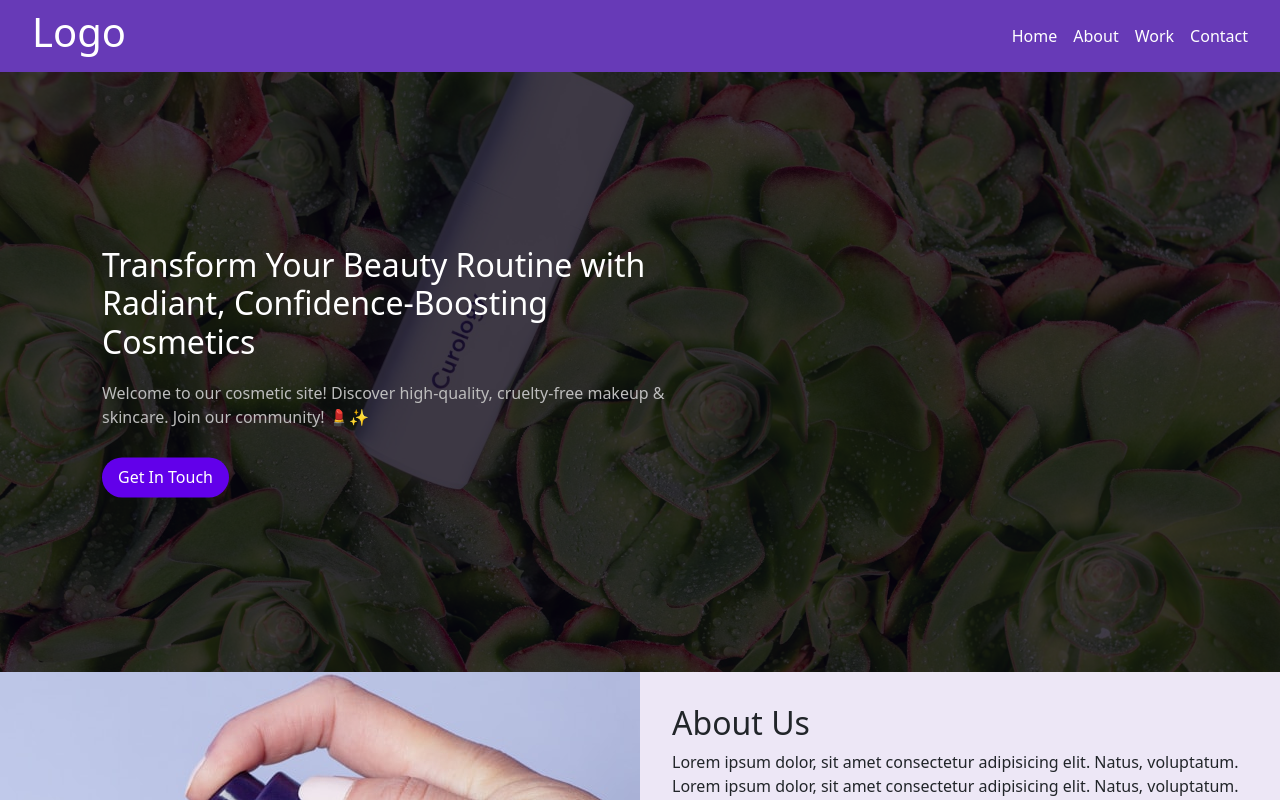
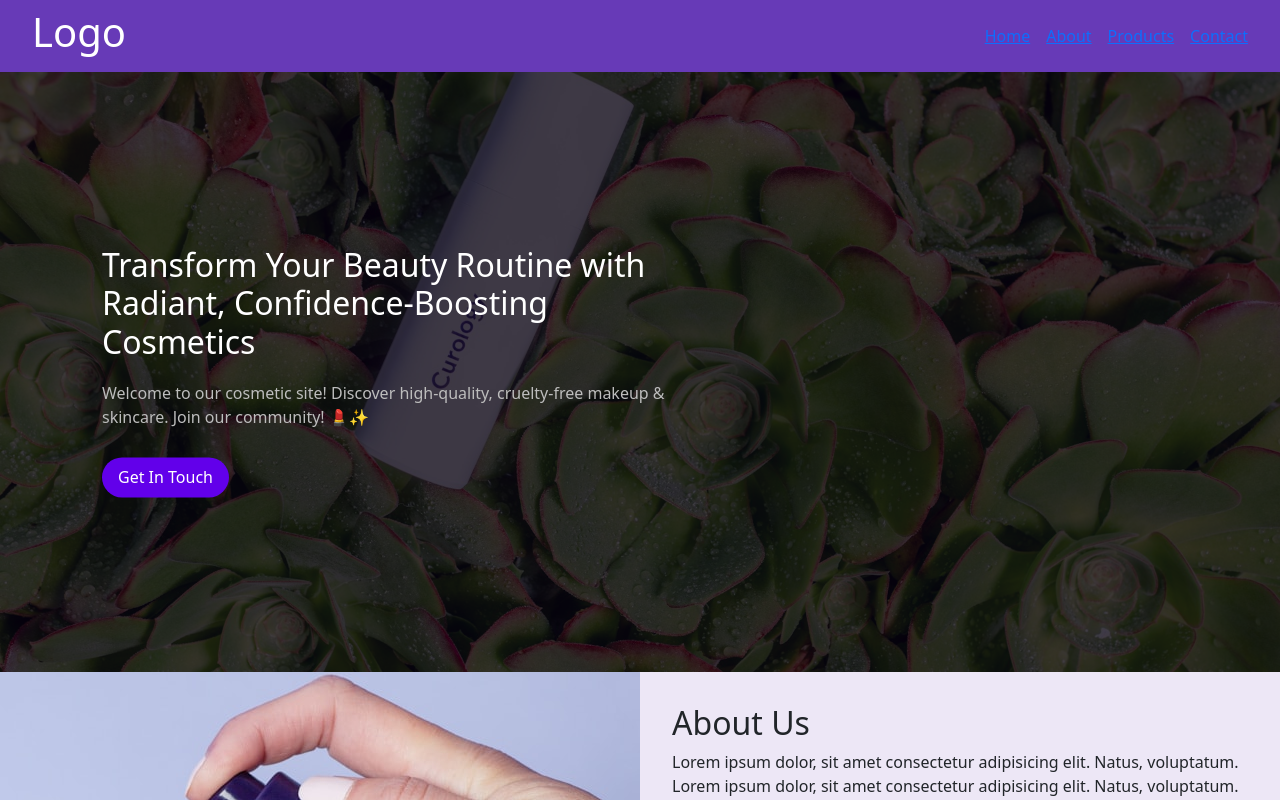
Before and after one commit to manikant-codes/react-course-files-final, a React (Create React App) app: page / in a window 1280 px wide. Shown: the top 800 px of the page. Built offline with nearby package versions, Linux system fonts and the light colour scheme.

Commit message:
react router

```diff
--- a/package.json
+++ b/package.json
@@ -9,6 +9,7 @@
     "react": "^18.2.0",
     "react-countup": "^6.5.0",
     "react-dom": "^18.2.0",
+    "react-router-dom": "^6.22.1",
     "react-scripts": "5.0.1",
     "web-vitals": "^2.1.4"
   },
--- a/src/App.js
+++ b/src/App.js
@@ -1,12 +1,26 @@
 import React from "react";
 import Home from "./pages/Home";
 import "./styles/app.css";
+import About from "./pages/About";
+import { BrowserRouter, Route, Routes } from "react-router-dom";
+import Contact from "./pages/Contact";
+import NotFound from "./pages/NotFound";
+import Products from "./pages/Products";
+import Layout from "./layouts/Layout";
 
 function App() {
   return (
-    <>
-      <Home />
-    </>
+    <BrowserRouter>
+      <Routes>
+        <Route path="/" element={<Layout />}>
+          <Route index element={<Home />} />
+          <Route path="/about" element={<About />} />
+          <Route path="/contact" element={<Contact />} />
+          <Route path="/products" element={<Products />} />
+          <Route path="*" element={<NotFound />} />
+        </Route>
+      </Routes>
+    </BrowserRouter>
   );
 }
 
--- /dev/null
+++ b/src/layouts/Layout.jsx
@@ -0,0 +1,18 @@
+import React from "react";
+import { Outlet } from "react-router";
+import Footer from "./Footer";
+import Navbar from "./Navbar";
+
+function Layout(props) {
+  return (
+    <div>
+      <Navbar />
+      <Outlet />
+      {/* <QuickLinks /> */}
+      {/* {props.children} */}
+      <Footer />
+    </div>
+  );
+}
+
+export default Layout;
--- a/src/layouts/Navbar.jsx
+++ b/src/layouts/Navbar.jsx
@@ -1,21 +1,32 @@
 import React from "react";
+import { Link } from "react-router-dom";
 import styles from "../styles/layouts/navbar.module.css";
 // import "../styles/layouts/navbar.module.css";
 
 function Navbar() {
   console.log("styles", styles);
   return (
+    <>
       <nav className={styles.container}>
         <div>
           <h1>Logo</h1>
         </div>
         <ul className={styles.innerContainer}>
-        <li>Home</li>
-        <li>About</li>
-        <li>Work</li>
-        <li>Contact</li>
+          <li>
+            <Link to="/">Home</Link>
+          </li>
+          <li>
+            <Link to="/about">About</Link>
+          </li>
+          <li>
+            <Link to="/products">Products</Link>
+          </li>
+          <li>
+            <Link to="/contact">Contact</Link>
+          </li>
         </ul>
       </nav>
+    </>
   );
 }
 
--- /dev/null
+++ b/src/pages/About.jsx
@@ -0,0 +1,11 @@
+import React from "react";
+
+function About() {
+  return (
+    <>
+      <h1>About</h1>
+    </>
+  );
+}
+
+export default About;
--- /dev/null
+++ b/src/pages/Contact.jsx
@@ -0,0 +1,7 @@
+import React from "react";
+
+function Contact() {
+  return <h1>Contact</h1>;
+}
+
+export default Contact;
--- a/src/pages/Home.jsx
+++ b/src/pages/Home.jsx
@@ -5,14 +5,12 @@ import FiguresRow from "../components/home/figuresRow/FiguresRow";
 import InfoRow from "../components/home/infoRow/InfoRow";
 import PricingRow from "../components/home/pricingRow/PricingRow";
 import ProgressRow from "../components/home/progressRow/ProgressRow";
-import Footer from "../layouts/Footer";
-import Navbar from "../layouts/Navbar";
+import Layout from "../layouts/Layout";
 import "../styles/home/home.css";
 
 function Home() {
   return (
     <>
-      <Navbar />
       <Hero />
       <InfoRow
         src="/images/04.jpg"
@@ -29,7 +27,6 @@ function Home() {
       <FiguresRow />
       <ProductsRow />
       <PricingRow />
-      <Footer />
     </>
   );
 }
--- /dev/null
+++ b/src/pages/NotFound.jsx
@@ -0,0 +1,7 @@
+import React from "react";
+
+function NotFound() {
+  return <h1>NotFound</h1>;
+}
+
+export default NotFound;
--- /dev/null
+++ b/src/pages/Products.jsx
@@ -0,0 +1,56 @@
+import React from "react";
+import Card from "../components/home/Card";
+import Title from "../components/common/Title";
+
+function Products() {
+  const data = [
+    {
+      src: "/images/01.jpg",
+      title: "Product 1",
+      desc: "Lorem ipsum dolor sit amet consectetur adipisicing elit. Laudantium, expedita.",
+    },
+    {
+      src: "/images/02.jpg",
+      title: "Product 2",
+      desc: "Lorem ipsum dolor sit amet consectetur adipisicing elit. Laudantium, expedita.",
+    },
+    {
+      src: "/images/03.jpg",
+      title: "Product 3",
+      desc: "Lorem ipsum dolor sit amet consectetur adipisicing elit. Laudantium, expedita.",
+    },
+    {
+      src: "/images/04.jpg",
+      title: "Product 4",
+      desc: "Lorem ipsum dolor sit amet consectetur adipisicing elit. Laudantium, expedita.",
+    },
+  ];
+  return (
+    <div style={{ padding: "32px" }}>
+      <Title
+        title="Our Products"
+        desc="Lorem ipsum dolor sit amet consectetur, adipisicing elit. Quidem, porro."
+      />
+      <div
+        style={{
+          display: "grid",
+          gridTemplateColumns: "repeat(auto-fit, minmax(250px, 1fr))",
+          gap: "16px",
+        }}
+      >
+        {data.concat(data, data, data).map((value, index) => {
+          return (
+            <Card
+              key={index}
+              src={value.src}
+              title={value.title}
+              desc={value.desc}
+            />
+          );
+        })}
+      </div>
+    </div>
+  );
+}
+
+export default Products;
```
Also changed, not shown: src/layouts/QuickLinks.jsx (added, +23 -0 lines), 1 other file (tests, documents, lock files or other folders). Lines whose indentation alone changed are shown as unchanged.
